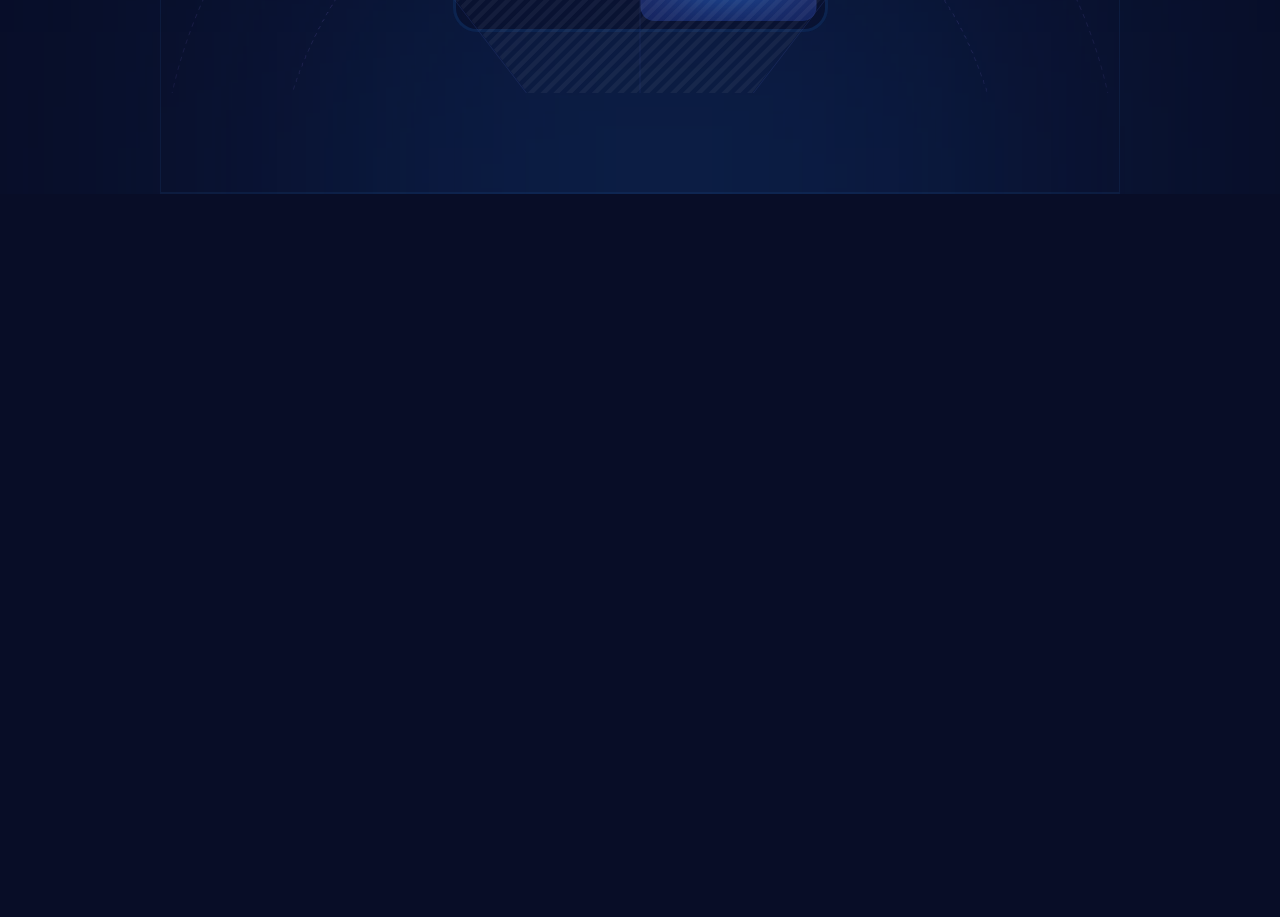
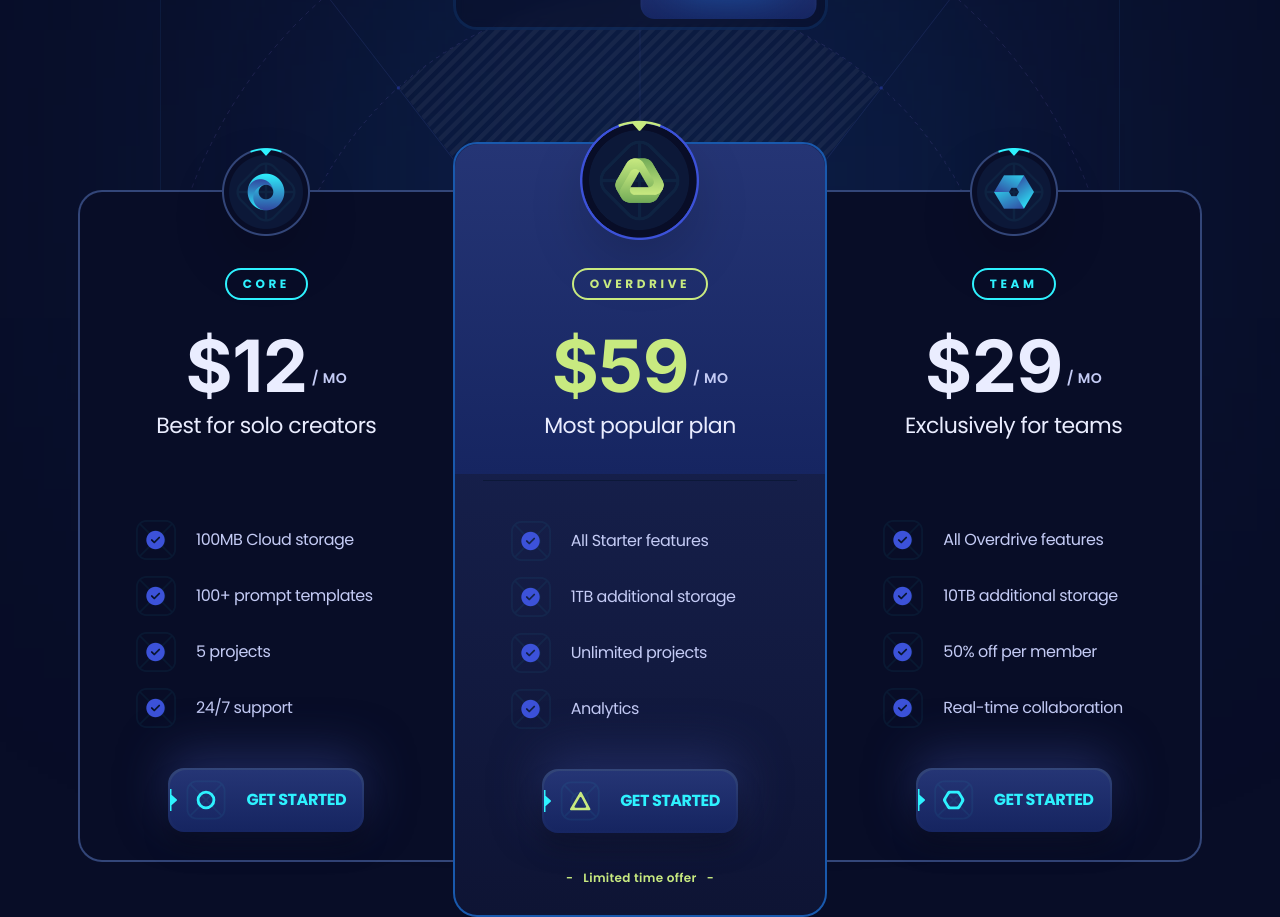
Before and after one commit to Joel0007tech/sass_page, a React (Vite) app: page / in a window 1280 px wide. Shown: the part 2140-3057 px from the top of the page. Before the commit the page ends 2334 px from the top, so only its background shows below. Built offline with nearby package versions, Linux system fonts and the light colour scheme.

Commit message:
Pricing section updated

```diff
--- a/package.json
+++ b/package.json
@@ -13,6 +13,7 @@
     "clsx": "^2.1.1",
     "prettier": "^3.3.3",
     "react": "^18.3.1",
+    "react-countup": "^6.5.3",
     "react-dom": "^18.3.1",
     "react-scroll": "^1.9.0"
   },
--- a/src/constants/index.jsx
+++ b/src/constants/index.jsx
@@ -122,8 +122,8 @@
       "5 projects",
       "24/7 support",
     ],
-    icon: "/images/circle.svg",
-    logo: "/images/plan-1.png",
+    icon: "/src/images/circle.svg",
+    logo: "/src/images/plan-1.png",
   },
   {
     id: "1",
@@ -137,8 +137,8 @@
       "Unlimited projects",
       "Analytics",
     ],
-    icon: "/images/triangle.svg",
-    logo: "/images/plan-2.png",
+    icon: "/src/images/triangle.svg",
+    logo: "/src/images/plan-2.png",
   },
   {
     id: "2",
@@ -152,8 +152,8 @@
       "50% off per member",
       "Real-time collaboration",
     ],
-    icon: "/images/hexagon.svg",
-    logo: "/images/plan-3.png",
+    icon: "/src/images/hexagon.svg",
+    logo: "/src/images/plan-3.png",
   },
 ];
 
--- a/src/sections/Pricing.jsx
+++ b/src/sections/Pricing.jsx
@@ -1,6 +1,9 @@
 import { Element } from "react-scroll";
 import { useState } from "react";
-import { clsx } from "clsx";
+import clsx from "clsx";
+import CountUp from "react-countup";
+import { plans } from "../constants/index.jsx";
+import Button from "../components/Button.jsx";
 
 const Pricing = () => {
   const [monthly, setMonthly] = useState(false);
@@ -9,42 +12,33 @@
     <section>
       <Element name="pricing">
         <div className="container">
-          <div
-            className="max-w-960 border-2
-          pricing-head_before mx-auto border-l border-r border-s2
-           relative bg-s1/50 pb-40 pt-28 max-xl:max-w-4xl max-lg:border-none
-           max-md:pb-32 max-md:pt-16"
-          >
-            <h3
-              className="h3 max-lg:h4 max-md:h5
-            z-3 relative mx-auto mb-14 max-w-lg text-center
-            text-p4 max-md:mb-11 max-sm:max-w-sm"
-            >
+          <div className="max-w-960 pricing-head_before relative mx-auto border-l border-r border-s2 bg-s1/50 pb-40 pt-28 max-xl:max-w-4xl max-lg:border-none max-md:pb-32 max-md:pt-16">
+            <h3 className="h3 max-lg:h4 max-md:h5 z-3 relative mx-auto mb-14 max-w-lg text-center text-p4 max-md:mb-11 max-sm:max-w-sm">
               Flexible pricing for teams of all sizes
             </h3>
-            <div
-              className="relative z-4 mx-auto flex w-[375px]
-            rounded-3xl border-[3px] border-s4/25 bg-s1/50 p-2 backdrop-blur-[6px]
-            max-md:w-[310px]"
-            >
+
+            <div className="relative z-4 mx-auto flex w-[375px] rounded-3xl border-[3px] border-s4/25 bg-s1/50 p-2 backdrop-blur-[6px] max-md:w-[310px]">
               <button
                 className={clsx("pricing-head_btn", monthly && "text-p4")}
-                onMouseOver={() => setMonthly(true)}
+                onClick={() => setMonthly(true)}
               >
                 Monthly
               </button>
               <button
                 className={clsx("pricing-head_btn", !monthly && "text-p4")}
-                onMouseOver={() => setMonthly(false)}
+                onClick={() => setMonthly(false)}
               >
                 Annual
               </button>
+
               <div
                 className={clsx(
                   "g4 rounded-14 before:h-100 pricing-head_btn_before absolute left-2 top-2 h-[calc(100%-16px)] w-[calc(50%-8px)] overflow-hidden shadow-400 transition-transform duration-500",
                   !monthly && "translate-x-full",
                 )}
               />
+            </div>
+
             <div className="pricing-bg">
               <img
                 src="/src/images/bg-outlines.svg"
@@ -58,14 +52,116 @@
                 width={960}
                 height={380}
                 alt="outline"
-                  className="absolute inset-0 mix-blend-soft-light opacity-5"
+                className="absolute inset-0 opacity-5 mix-blend-soft-light"
               />
             </div>
           </div>
+
+          {/*  pricing section*/}
+          <div className="scroll-hide relative z-2 -mt-12 flex items-start max-xl:gap-5 max-xl:overflow-auto max-xl:pt-6">
+            {plans.map((plan, index) => (
+              <div
+                key={plan.id}
+                className="pricing-plan_first pricing-plan_last pricing-plan_odd pricing-plan_even relative border-2 p-7 max-xl:min-w-80 max-lg:rounded-3xl xl:w-[calc(33.33%+2px)]"
+              >
+                {index === 1 && (
+                  <div className="g4 absolute h-330 left-0 right-0 top-0 z-1 rounded-tl-3xl rounded-tr-3xl" />
+                )}
+
+                <div
+                  className={clsx(
+                    "absolute left-0 right-0 z-2 flex items-center justify-center",
+                    index === 1 ? "-top-6" : "-top-6 xl:-top-11",
+                  )}
+                >
+                  <img
+                    src={plan.logo}
+                    alt={plan.title}
+                    className={clsx(
+                      "object-contain drop-shadow-2xl",
+                      index === 1 ? "size-[120px]" : "size-[88px]",
+                    )}
+                  />
+                </div>
+
+                <div
+                  className={clsx(
+                    "relative flex flex-col items-center",
+                    index === 1 ? "pt-24" : "pt-12",
+                  )}
+                >
+                  <div
+                    className={clsx(
+                      "small-2 rounded-20 relative z-2 mx-auto mb-6 border-2 px-4 py-1.5 uppercase",
+                      index === 1 ? "border-p3 text-p3" : "border-p1 text-p1",
+                    )}
+                  >
+                    {plan.title}
+                  </div>
+
+                  <div className="relative z-2 flex items-center justify-center">
+                    <div
+                      className={clsx(
+                        "h-num flex items-start",
+                        index === 1 ? "text-p3" : "text-p4",
+                      )}
+                    >
+                      ${" "}
+                      <CountUp
+                        start={plan.priceMonthly}
+                        end={monthly ? plan.priceMonthly : plan.priceYearly}
+                        duration={0.4}
+                        useEasing={false}
+                        preserveValue
+                      />
+                    </div>
+                    <div className="small-1 relative top-3 ml-1 uppercase">
+                      / mo
+                    </div>
+                  </div>
+                </div>
+
+                <div
+                  className={clsx(
+                    "body-1 relative z-2 mb-10 w-full border-b-s2 pb-9 text-center text-p4",
+                    index === 1 && "border-b",
+                  )}
+                >
+                  {plan.caption}
+                </div>
+
+                <ul className="mx-auto space-y-4 xl:px-7">
+                  {plan.features.map((feature) => (
+                    <li
+                      key={feature}
+                      className="relative flex items-center gap-5"
+                    >
+                      <img
+                        src={"/src/images/check.png"}
+                        alt="check"
+                        className="size-10 object-contain"
+                      />
+                      <p className="flex-1">{feature}</p>
+                    </li>
+                  ))}
+                </ul>
+
+                <div className="mt-10 flex w-full justify-center">
+                  <Button icon={plan.icon}>Get Started</Button>
+                </div>
+
+                {index === 1 && (
+                  <p className="small-compact mt-9 text-center text-p3 before:mx-2.5 before:content-['-'] after:mx-2.5 after:content-['-']">
+                    Limited time offer
+                  </p>
+                )}
+              </div>
+            ))}
           </div>
         </div>
       </Element>
     </section>
   );
 };
+
 export default Pricing;
```
Also changed, not shown: 1 other file (tests, documents, lock files or other folders). Lines whose indentation alone changed are shown as unchanged.
